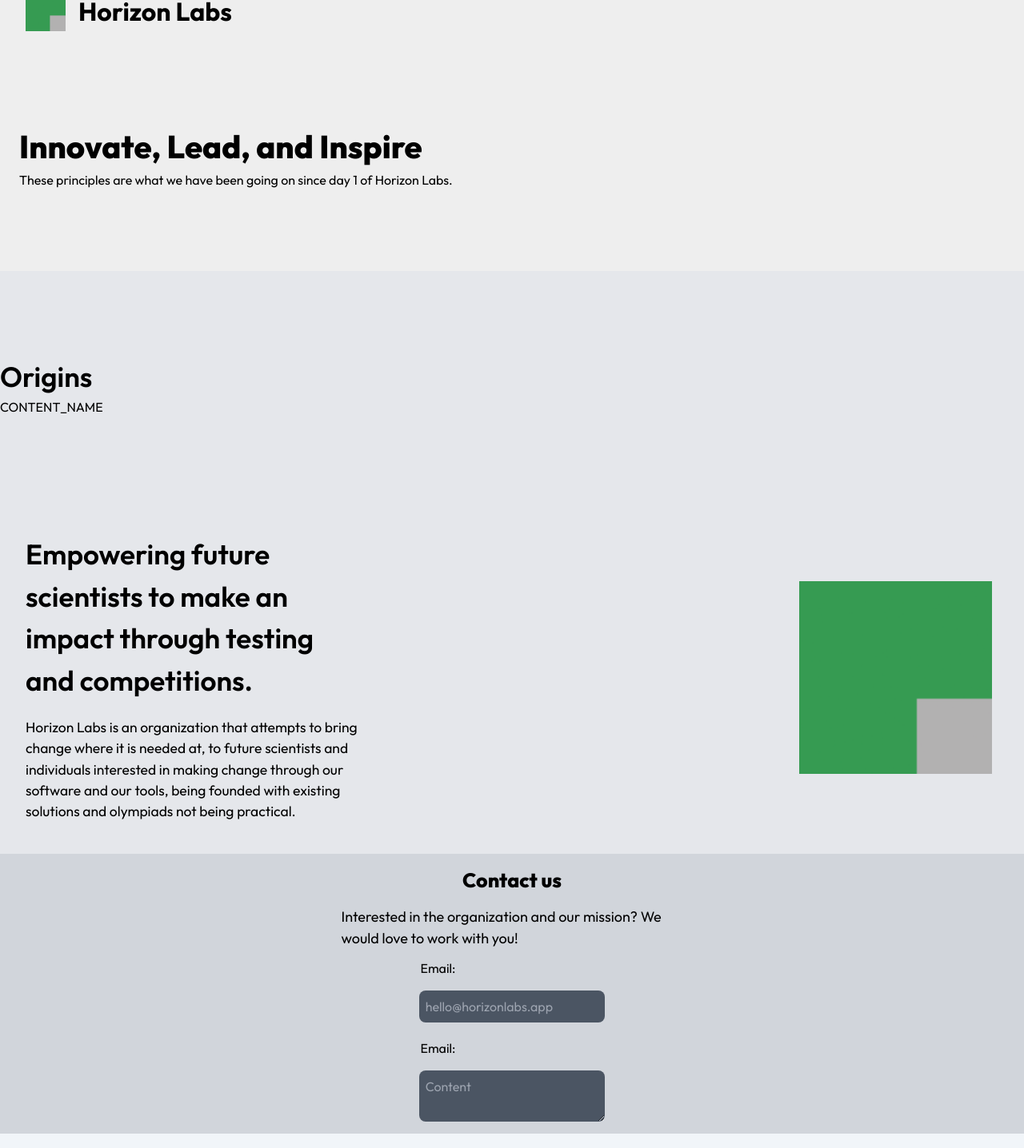
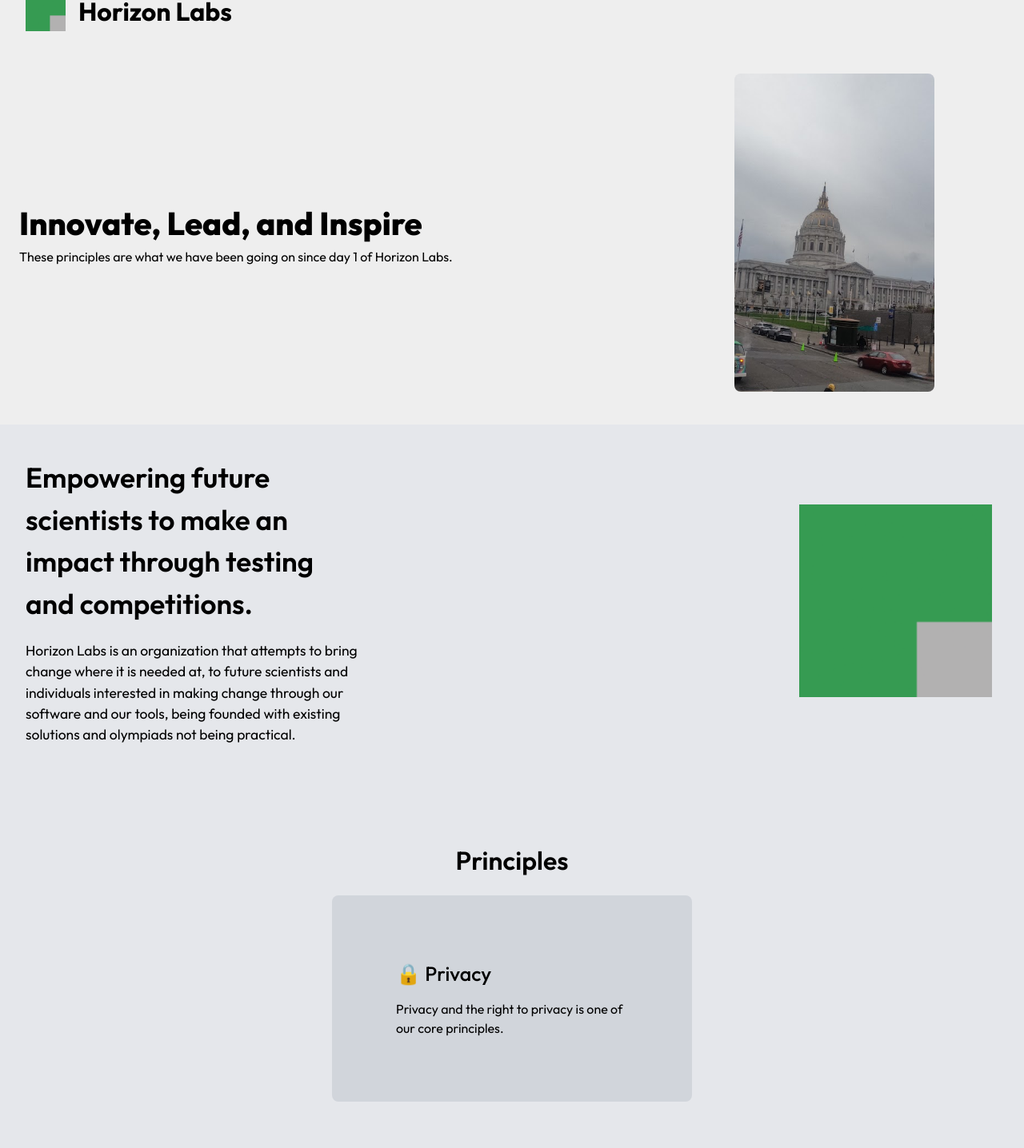
Before and after one commit to HorizLabs/website, a Next.js app: page /about in a window 1280 px wide. Shown: the part 24-1460 px from the top of the page at 80% size. Built offline with nearby package versions, Linux system fonts and the light colour scheme.

Commit message:
Submit changes

```diff
--- a/package.json
+++ b/package.json
@@ -9,6 +9,7 @@
     "lint": "next lint"
   },
   "dependencies": {
+    "@remixicon/react": "^4.2.0",
     "autoprefixer": "^10.4.19",
     "next": "14.2.4",
     "postcss": "^8.4.40",
--- a/src/app/about/page.tsx
+++ b/src/app/about/page.tsx
@@ -5,19 +5,14 @@ import Image from 'next/image'
 export default function About() {
     return (
         <>
-            <div className="about_content min-h-72 bg-[#EEEEEE] dark:bg-[#2E2F2F] flex">
-                <div>
+            <div className="about_content min-h-[60vh] bg-[#EEEEEE] dark:bg-[#2E2F2F] flex">
+                <div className='flex flex-col'>
                     <h1>Innovate, Lead, and Inspire</h1>
                     <p>These principles are what we have been going on since day 1 of Horizon Labs.</p>
                 </div>
+                <Image src={'/photos/SFO_City_Hall.png'} className='mr-28 rounded-lg hidden md:block' alt='SFO City Hall' width={250} height={700} />
             </div>
-            <div className='core_story min-h-72 dark:bg-[#051014] bg-gray-200'>
-                <div className='content'>
-                    <h2 className='font-[600] sm:text-[35px] text-[25px]'>Origins</h2>
-                    <p>CONTENT_NAME</p>
-                </div>
-            </div>
-            <div className='dark:bg-[#051014] bg-gray-200 about_background sm:pl-[2em] pl-[1em] min-h-[40vh] gap-5 flex flex-row gap-15 p-10'>
+            <div className='dark:bg-[#051014] bg-gray-200 about_background sm:pl-[2em] pl-[1em] min-h-[40vh] gap-5 flex flex-row p-10'>
                 {/* Quote */}
                 <div className='content flex flex-col gap-5'>
                     <h2 className='font-[600] sm:text-[25px] lg:text-[35px] sm:w-[45%]'>Empowering future scientists to make an impact through testing and competitions.</h2>
@@ -27,22 +22,15 @@ export default function About() {
                     <Image src={'/logo.png'} width={200} height={200} alt='logo' className='w-[500px]'/>
                 </div>
             </div>
-            <div className='join min-h-[40vh] bg-gray-300 dark:bg-[#4d4d4d] flex justify-center'>
-                <div className='join_card rounded-md w-[95%] sm:w-[50%] flex-col flex gap-3'>
-                    <h1 className='font-extrabold text-[25px]'>Contact us</h1>
-                    <p className='w-[70%] text-[18px]'>Interested in the organization and our mission? We would love to work with you!</p>
-                    <form className='flex gap-5 flex-col'>
-                        <div className='form_input flex'>
-                            <label htmlFor='email'>Email: </label>
-                            <input name='email' type='email' className='bg-gray-600 text-white rounded-lg w-[95%] m-auto p-2' placeholder='hello@horizonlabs.app' />
-                        </div>
-                        <div className='form_input flex'>
-                            <label htmlFor='email'>Email: </label>
-                            <textarea name='email' className='bg-gray-600 text-white rounded-lg w-[95%] m-auto p-2' placeholder='Content' />
-                        </div>
-                    </form>
+            <div className='dark:bg-[#051014] bg-gray-200 principles min-h-[20vh] flex flex-col gap-5 justify-center p-20'>
+                <h2 className='text-[2em] font-semibold'>Principles</h2>
+                <div className='flex flex-col gap-3 dark:bg-[#555555] bg-gray-300 p-20 w-[450px]  rounded-lg'>
+                    <div className='text-[25px] font-medium'>
+                        <h1>🔒 Privacy</h1>
+                    </div>
+                    <p className=''>Privacy and the right to privacy is one of our core principles.</p>
                 </div>
             </div>
-        </>
+       </>
     )
 }
--- a/src/components/Footer.tsx
+++ b/src/components/Footer.tsx
@@ -3,6 +3,7 @@
 import Image from "next/image";
 import '@/css/components/footer.css'
 import Link from "next/link";
+import { RiGithubFill, RiLinkedinBoxFill, RiYoutubeFill } from "@remixicon/react";
 
 // This is for the main footer in the main page
 export function FooterComponent() {
@@ -10,9 +11,15 @@ export function FooterComponent() {
         <>
             <footer className="footer_comp bg-slate-100 dark:bg-zinc-800 min-h-[70px] p-5
             flex content-center justify-evenly flex-col md:flex-row gap-5">
-                <div className="flex items-center gap-5">
-                    <Image src={'/logo.png'} alt="Logo" width={50} height={50} />
-                    <h1 className="text-[2em] font-extrabold">Horizon Labs</h1>
+                <div className="flex flex-col gap-1">
+                    <div className="flex items-center gap-5">
+                        <Image src={'/logo.png'} alt="Logo" width={50} height={50} />
+                        <h1 className="text-[2em] font-extrabold">Horizon Labs</h1>
+                    </div>
+                    <div className="flex justify-center gap-5">
+                        <Link href={'https://github.com/horizlabs'}><RiGithubFill size={30} /></Link>
+                        <Link href={'https://www.linkedin.com/company/horizlabs'}><RiLinkedinBoxFill size={30} /></Link>
+                    </div>
                 </div>
                 <div className="flex mr-5">
                     <div className="flex flex-col content-center text-center">
--- a/src/components/Navbar.tsx
+++ b/src/components/Navbar.tsx
@@ -3,16 +3,17 @@
 // Styles import
 import '@/css/components/navbar.css'
 import Image from 'next/image'
+import Link from 'next/link'
 
 // This is for the main navbar in the main page
 export function NavbarComponent() {
     return (
         <nav className={'navbar'}>
-            <div className={'navbar_header'}>
+            <Link href={'/'} className={'navbar_header'}>
                 {/* Logo and Name as header */}
                 <Image src={'/logo.png'} width={50} height={50} alt='Horizon Logo' />
                 <h1 className='text-black dark:text-white'>Horizon Labs</h1>
-            </div>
+            </Link>
         </nav>
     )
 }
--- a/src/css/about.css
+++ b/src/css/about.css
@@ -1,9 +1,8 @@
 /* Mobile compatibility is a separate file */
 
 .about_content {
-    justify-content: center;
-    flex-direction: column;
-    gap: 1em;
+    justify-content: space-between;
+    align-items: center;
     padding-left: 1.5em;
 }
 
@@ -48,3 +47,7 @@
     display: flex;
     flex-direction: column;
 }
+
+.principles {
+    align-items: center;
+}
```
Also changed, not shown: public/photos/SFO_City_Hall.png (added), 1 other file (tests, documents, lock files or other folders).
